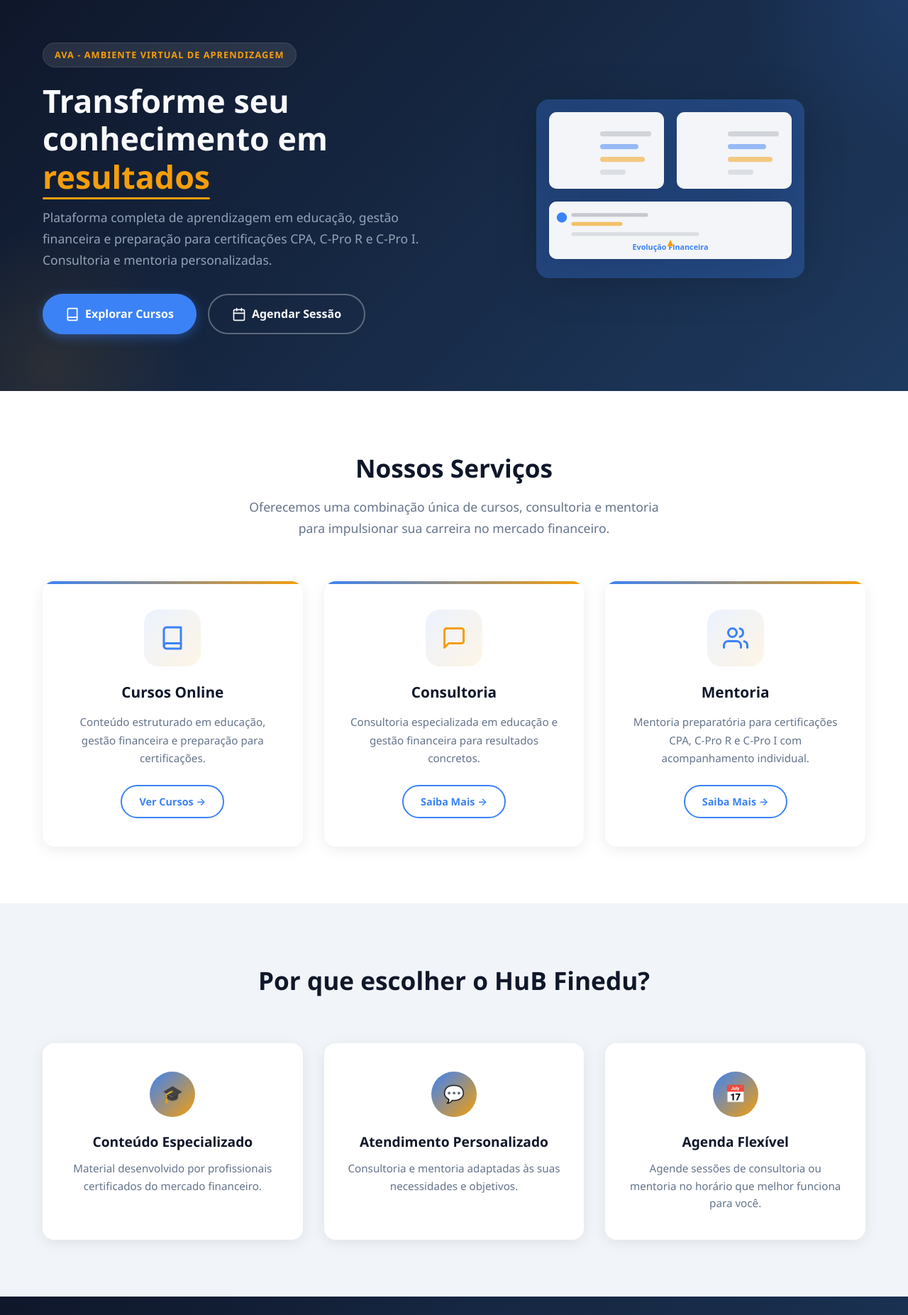
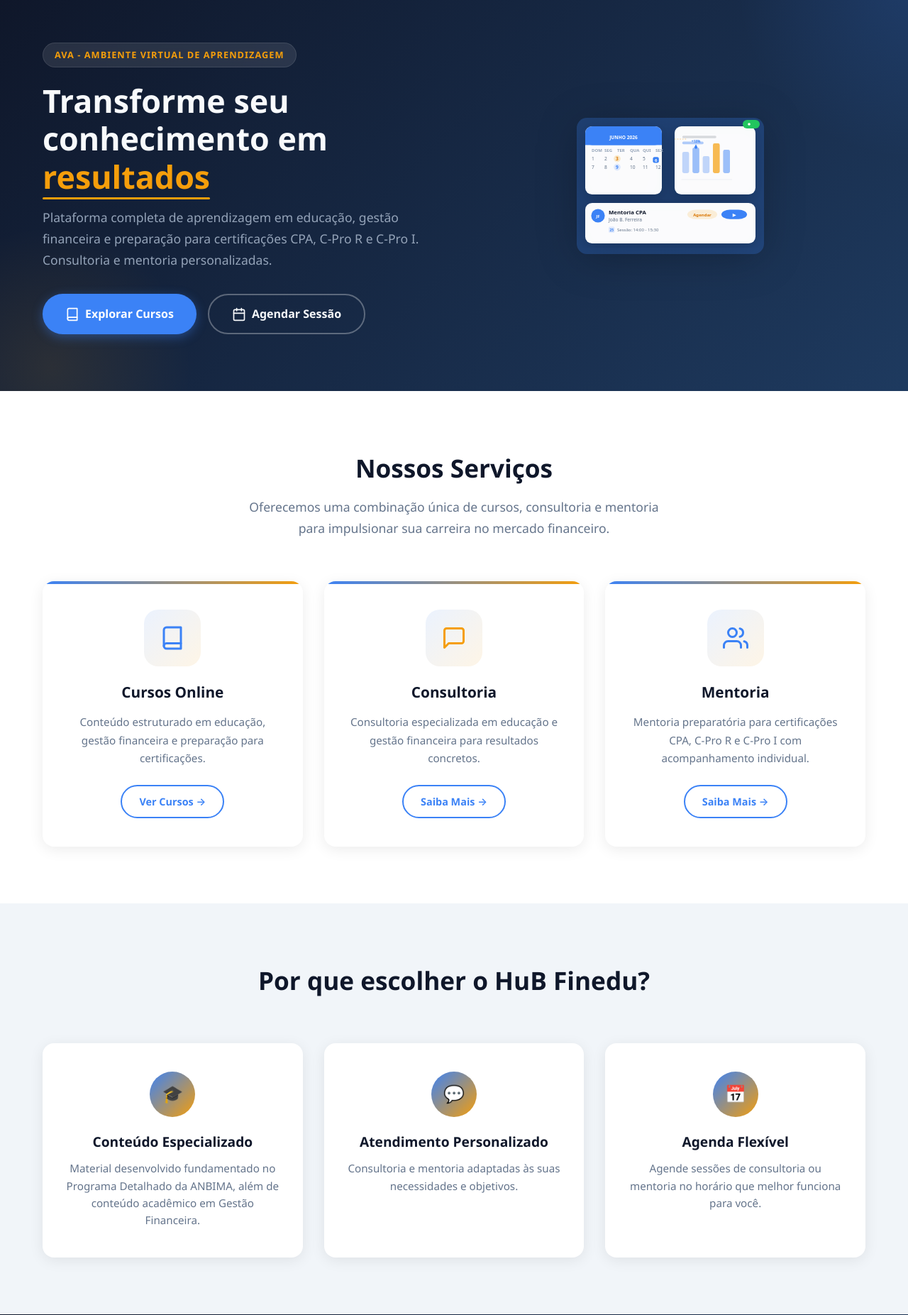
Before and after one commit to JoaoBatistaFerreira1969/hubfinedu, a PHP site: page / in a window 1280 px wide. Shown: the part 66-1919 px from the top of the page at 71% size. Run offline with PHP 8.4, Linux system fonts and the light colour scheme.

Commit message:
PRIMEIRA ETAPA

```diff
--- a/css/style.css
+++ b/css/style.css
@@ -94,9 +94,26 @@ body {
 
 .hero-image svg {
   width: 100%;
-  max-width: 450px;
+  max-width: 520px;
   height: auto;
   filter: drop-shadow(0 8px 30px rgba(0, 0, 0, 0.3));
+}
+
+.hero-image-link {
+  display: block;
+  cursor: pointer;
+  transition: transform 0.3s ease, filter 0.3s ease;
+}
+
+.hero-image-link:hover {
+  transform: scale(1.02);
+  filter: brightness(1.05);
+}
+
+.hero-image-link:focus-visible {
+  outline: 2px solid var(--accent-2);
+  outline-offset: 4px;
+  border-radius: 24px;
 }
 
 .hero-badge {
--- a/index.html
+++ b/index.html
@@ -60,32 +60,104 @@
           </div>
         </div>
         <div class="hero-image">
-          <svg viewBox="0 0 500 400" fill="none" xmlns="http://www.w3.org/2000/svg">
-            <rect x="40" y="60" width="420" height="280" rx="20" fill="url(#bg-grad)" opacity="0.3"/>
-            <rect x="60" y="80" width="180" height="120" rx="12" fill="white" opacity="0.95"/>
-            <rect x="260" y="80" width="180" height="120" rx="12" fill="white" opacity="0.95"/>
-            <rect x="60" y="220" width="380" height="90" rx="12" fill="white" opacity="0.95"/>
-            <circle cx="80" cy="245" r="8" fill="#3b82f6"/>
-            <rect x="95" y="238" width="120" height="6" rx="3" fill="#0f172a" opacity="0.2"/>
-            <rect x="95" y="252" width="80" height="6" rx="3" fill="#f59e0b" opacity="0.6"/>
-            <rect x="95" y="268" width="200" height="6" rx="3" fill="#0f172a" opacity="0.1"/>
-            <rect x="140" y="110" width="80" height="8" rx="4" fill="#0f172a" opacity="0.15"/>
-            <rect x="140" y="130" width="60" height="8" rx="4" fill="#3b82f6" opacity="0.5"/>
-            <rect x="140" y="150" width="70" height="8" rx="4" fill="#f59e0b" opacity="0.5"/>
-            <rect x="140" y="170" width="40" height="8" rx="4" fill="#0f172a" opacity="0.1"/>
-            <rect x="340" y="110" width="80" height="8" rx="4" fill="#0f172a" opacity="0.15"/>
-            <rect x="340" y="130" width="60" height="8" rx="4" fill="#3b82f6" opacity="0.5"/>
-            <rect x="340" y="150" width="70" height="8" rx="4" fill="#f59e0b" opacity="0.5"/>
-            <rect x="340" y="170" width="40" height="8" rx="4" fill="#0f172a" opacity="0.1"/>
-            <text x="250" y="295" text-anchor="middle" font-family="system-ui" font-size="12" fill="#3b82f6" font-weight="600">Evolução Financeira</text>
-            <path d="M245 290 L250 280 L255 290" fill="#f59e0b"/>
+          <a href="#" class="hero-image-link" aria-label="Agendar Sessão">
+            <svg viewBox="0 0 500 420" fill="none" xmlns="http://www.w3.org/2000/svg">
               <defs>
-              <linearGradient id="bg-grad" x1="0" y1="0" x2="500" y2="400">
+                <linearGradient id="bg-grad" x1="0" y1="0" x2="500" y2="420">
                   <stop stop-color="#3b82f6"/>
                   <stop offset="1" stop-color="#f59e0b"/>
                 </linearGradient>
+                <linearGradient id="card-grad" x1="0" y1="0" x2="0" y2="1">
+                  <stop stop-color="#ffffff"/>
+                  <stop offset="1" stop-color="#f8fafc"/>
+                </linearGradient>
+                <filter id="shadow-card">
+                  <feDropShadow dx="0" dy="4" stdDeviation="8" flood-color="#000" flood-opacity="0.08"/>
+                </filter>
+                <filter id="shadow-cal">
+                  <feDropShadow dx="0" dy="6" stdDeviation="12" flood-color="#000" flood-opacity="0.12"/>
+                </filter>
               </defs>
+
+              <!-- Background card -->
+              <rect x="30" y="50" width="440" height="320" rx="24" fill="url(#bg-grad)" opacity="0.25" filter="url(#shadow-card)"/>
+
+              <!-- Card Esquerdo: Calendário -->
+              <g filter="url(#shadow-cal)">
+                <rect x="50" y="70" width="180" height="160" rx="16" fill="white" opacity="0.98"/>
+                <!-- Topo calendário -->
+                <rect x="50" y="70" width="180" height="44" rx="16" fill="#3b82f6"/>
+                <rect x="50" y="98" width="180" height="16" fill="#3b82f6"/>
+                <text x="140" y="100" text-anchor="middle" font-family="system-ui" font-size="11" fill="white" font-weight="700">JUNHO 2026</text>
+                <!-- Dias -->
+                <text x="65" y="130" font-family="system-ui" font-size="10" fill="#94a3b8" font-weight="600">DOM</text>
+                <text x="95" y="130" font-family="system-ui" font-size="10" fill="#94a3b8" font-weight="600">SEG</text>
+                <text x="125" y="130" font-family="system-ui" font-size="10" fill="#94a3b8" font-weight="600">TER</text>
+                <text x="155" y="130" font-family="system-ui" font-size="10" fill="#94a3b8" font-weight="600">QUA</text>
+                <text x="185" y="130" font-family="system-ui" font-size="10" fill="#94a3b8" font-weight="600">QUI</text>
+                <text x="215" y="130" font-family="system-ui" font-size="10" fill="#94a3b8" font-weight="600">SEX</text>
+                <text x="65" y="150" font-family="system-ui" font-size="11" fill="#64748b">1</text>
+                <text x="95" y="150" font-family="system-ui" font-size="11" fill="#64748b">2</text>
+                <circle cx="125" cy="146" r="8" fill="#f59e0b" opacity="0.2"/>
+                <text x="125" y="150" font-family="system-ui" font-size="11" fill="#d97706" font-weight="700" text-anchor="middle">3</text>
+                <text x="155" y="150" font-family="system-ui" font-size="11" fill="#64748b">4</text>
+                <text x="185" y="150" font-family="system-ui" font-size="11" fill="#64748b">5</text>
+                <rect x="209" y="142" width="14" height="14" rx="4" fill="#3b82f6"/>
+                <text x="216" y="153" font-family="system-ui" font-size="10" fill="white" font-weight="700" text-anchor="middle">6</text>
+                <text x="65" y="170" font-family="system-ui" font-size="11" fill="#64748b">7</text>
+                <text x="95" y="170" font-family="system-ui" font-size="11" fill="#64748b">8</text>
+                <circle cx="125" cy="166" r="8" fill="#3b82f6" opacity="0.15"/>
+                <text x="125" y="170" font-family="system-ui" font-size="11" fill="#3b82f6" font-weight="700" text-anchor="middle">9</text>
+                <text x="155" y="170" font-family="system-ui" font-size="11" fill="#64748b">10</text>
+                <text x="185" y="170" font-family="system-ui" font-size="11" fill="#64748b">11</text>
+                <text x="215" y="170" font-family="system-ui" font-size="11" fill="#64748b">12</text>
+              </g>
+
+              <!-- Card Direito: gráfico -->
+              <g filter="url(#shadow-cal)">
+                <rect x="260" y="70" width="190" height="160" rx="16" fill="white" opacity="0.98"/>
+                <rect x="278" y="92" width="80" height="6" rx="3" fill="#0f172a" opacity="0.15"/>
+                <rect x="278" y="106" width="50" height="6" rx="3" fill="#3b82f6" opacity="0.4"/>
+                <!-- Bar chart -->
+                <rect x="278" y="130" width="16" height="50" rx="4" fill="#3b82f6" opacity="0.3"/>
+                <rect x="302" y="120" width="16" height="60" rx="4" fill="#3b82f6" opacity="0.5"/>
+                <rect x="326" y="140" width="16" height="40" rx="4" fill="#3b82f6" opacity="0.3"/>
+                <rect x="350" y="110" width="16" height="70" rx="4" fill="#f59e0b" opacity="0.7"/>
+                <rect x="374" y="125" width="16" height="55" rx="4" fill="#3b82f6" opacity="0.5"/>
+                <line x1="276" y1="195" x2="395" y2="195" stroke="#e2e8f0" stroke-width="1"/>
+                <circle cx="310" cy="120" r="3" fill="#3b82f6"/>
+                <path d="M306 120 L310 112 L314 120" fill="#3b82f6"/>
+                <text x="310" y="108" text-anchor="middle" font-family="system-ui" font-size="8" fill="#3b82f6" font-weight="600">+18%</text>
+              </g>
+
+              <!-- Card Inferior: informações -->
+              <g filter="url(#shadow-cal)">
+                <rect x="50" y="250" width="400" height="95" rx="16" fill="white" opacity="0.98"/>
+                <!-- Avatar -->
+                <circle cx="80" cy="280" r="16" fill="url(#bg-grad)"/>
+                <text x="80" y="285" text-anchor="middle" font-family="system-ui" font-size="10" fill="white" font-weight="700">JF</text>
+                <text x="105" y="276" font-family="system-ui" font-size="13" fill="#0f172a" font-weight="700">Mentoria CPA</text>
+                <text x="105" y="294" font-family="system-ui" font-size="11" fill="#64748b">João B. Ferreira</text>
+                <rect x="290" y="266" width="70" height="22" rx="20" fill="#f59e0b" opacity="0.15"/>
+                <text x="325" y="281" text-anchor="middle" font-family="system-ui" font-size="10" fill="#d97706" font-weight="700">Agendar</text>
+                <rect x="370" y="266" width="60" height="22" rx="20" fill="#3b82f6"/>
+                <text x="400" y="281" text-anchor="middle" font-family="system-ui" font-size="10" fill="white" font-weight="700">▶</text>
+                <!-- Calendário inline -->
+                <rect x="105" y="306" width="14" height="14" rx="3" fill="#3b82f6" opacity="0.15"/>
+                <text x="112" y="317" text-anchor="middle" font-family="system-ui" font-size="8" fill="#3b82f6" font-weight="700">25</text>
+                <text x="125" y="317" font-family="system-ui" font-size="10" fill="#64748b">Sessão: 14:00 - 15:30</text>
+              </g>
+
+              <!-- Badge flutuante "Disponível" -->
+              <g>
+                <rect x="420" y="55" width="40" height="20" rx="10" fill="#22c55e"/>
+                <circle cx="435" cy="65" r="3" fill="white"/>
+              </g>
+
+              <!-- Seta indicativa -->
+              <path d="M260 100 L290 100" stroke="#f59e0b" stroke-width="1.5" stroke-dasharray="3 3" opacity="0.5"/>
             </svg>
+          </a>
         </div>
       </div>
     </div>
@@ -137,7 +209,7 @@
         <div class="feature-card">
           <div class="feature-icon">🎓</div>
           <h3>Conteúdo Especializado</h3>
-          <p>Material desenvolvido por profissionais certificados do mercado financeiro.</p>
+          <p>Material desenvolvido fundamentado no Programa Detalhado da ANBIMA, além de conteúdo acadêmico em Gestão Financeira.</p>
         </div>
         <div class="feature-card">
           <div class="feature-icon">💬</div>
```
Lines whose indentation alone changed are shown as unchanged.
